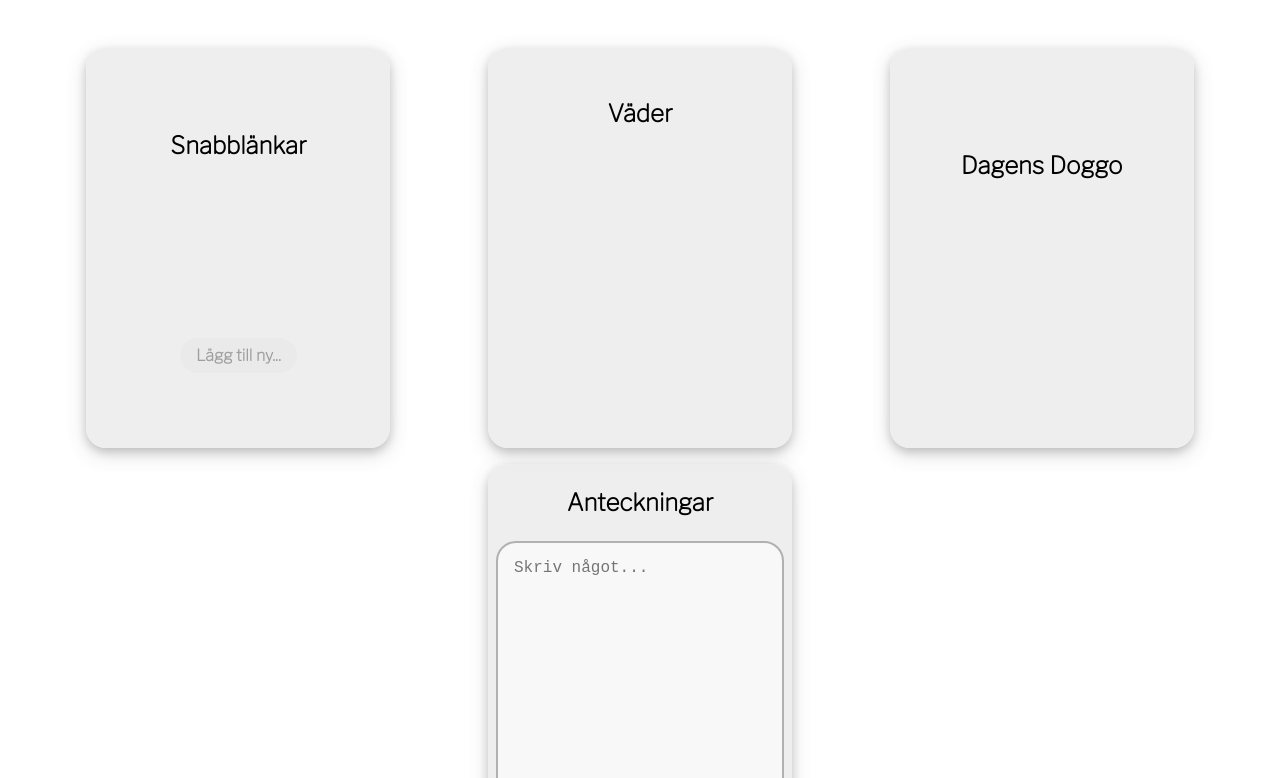
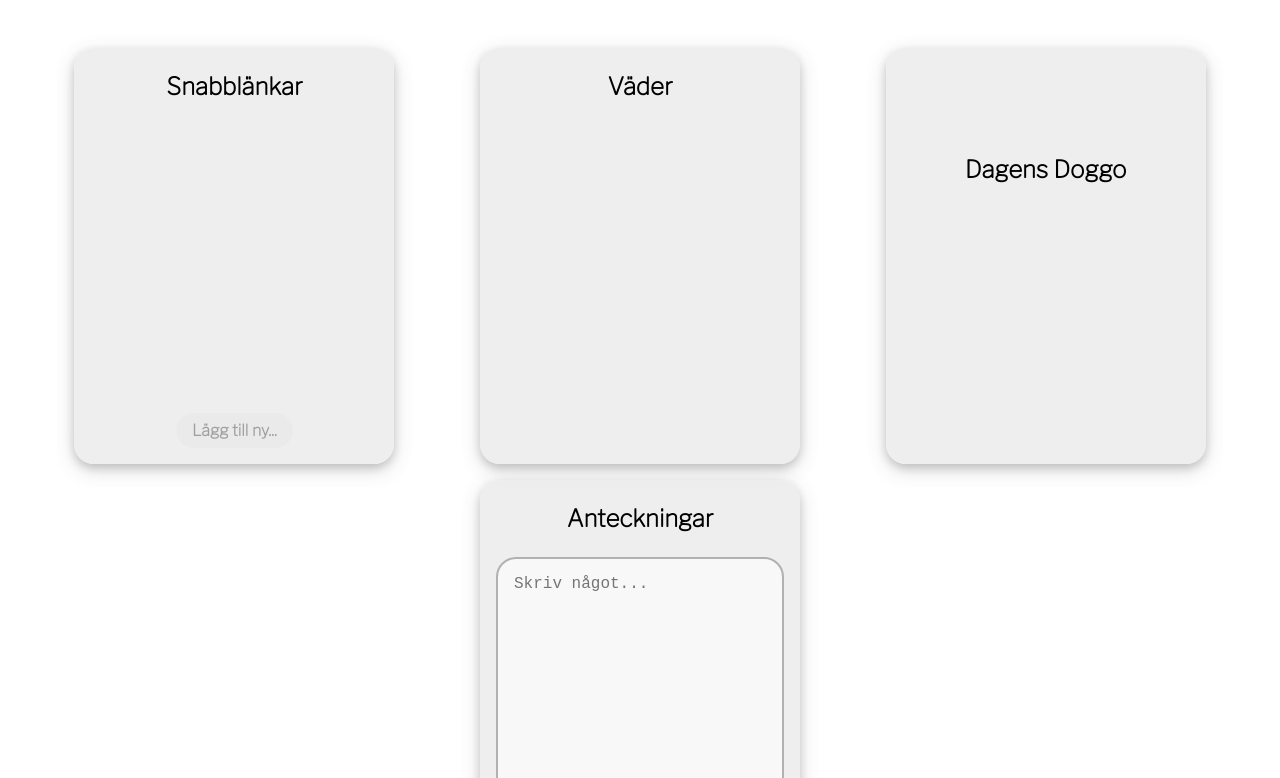
Before and after one commit to annaisakson/dashboard, a plain HTML site: page index.html in a window 1280 px wide. Shown: the part 174-952 px from the top of the page. Drawn offline with nearby package versions, Linux system fonts and the light colour scheme; no server answers; a web font is replaced by a local one.

Commit message:
ändrat lite mått i css

```diff
--- a/css/main.css
+++ b/css/main.css
@@ -62,21 +62,21 @@ h2 {
 }
 
 .card {
-  width: 19em;
-  height: 25rem;
+  width: 20em;
+  height: 26rem;
   margin: 0.5rem 0.7rem;
   border-radius: 20px;
   background-color: rgba(234, 234, 234, 0.8);
   display: flex;
   flex-direction: column;
-  justify-content: space-evenly;
+  justify-content: space-between;
   align-items: center;
   box-shadow: 0 4px 8px 0 rgba(54, 54, 54, 0.2),
     0 6px 20px 0 rgba(62, 62, 62, 0.19);
 }
 
 #card-2 {
-  justify-content: flex-end;
+  justify-content: flex-start;
 }
 
 #card-4 {
@@ -243,7 +243,7 @@ h2 {
 #notes {
   resize: none;
   width: 18rem;
-  height: 18rem;
+  height: 19rem;
   padding: 1rem;
   margin-top: 1.5em;
   border: 2px solid #b2b1b1;
```
